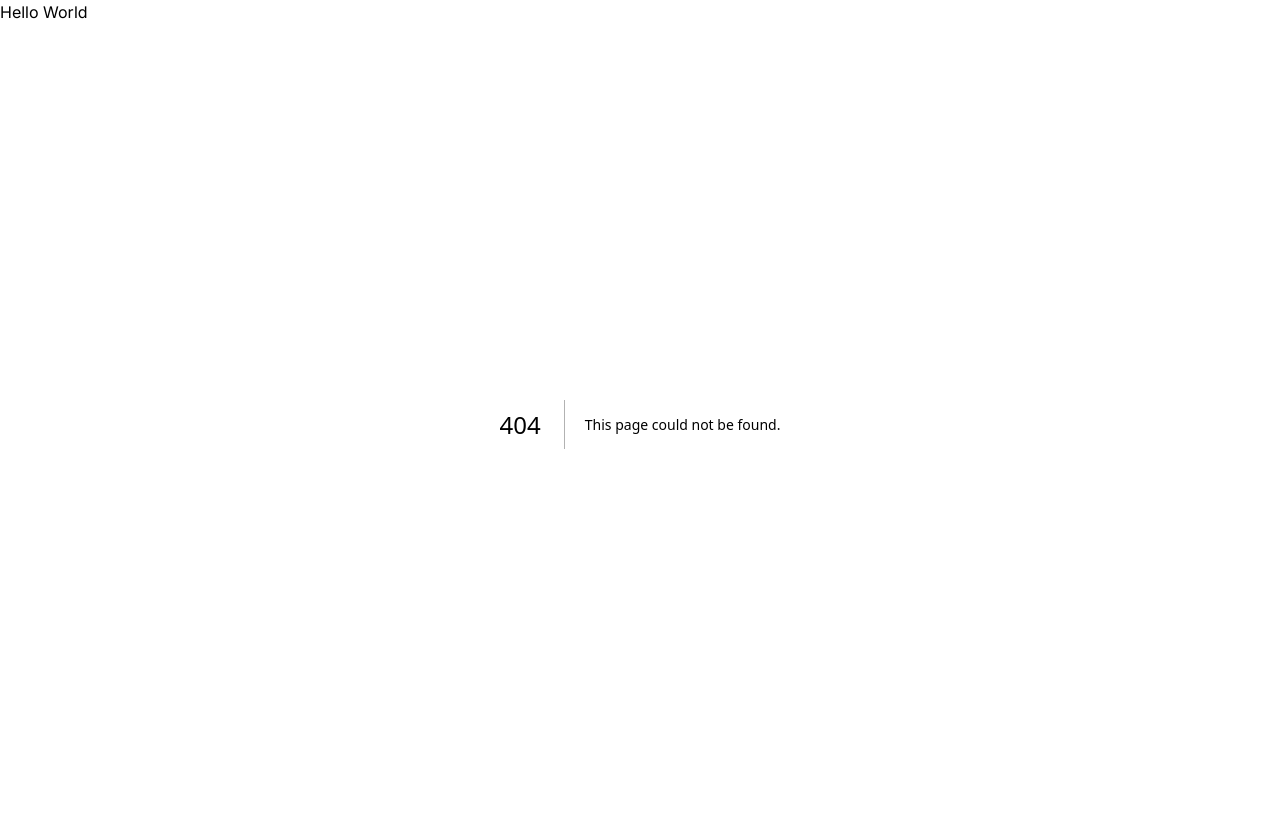
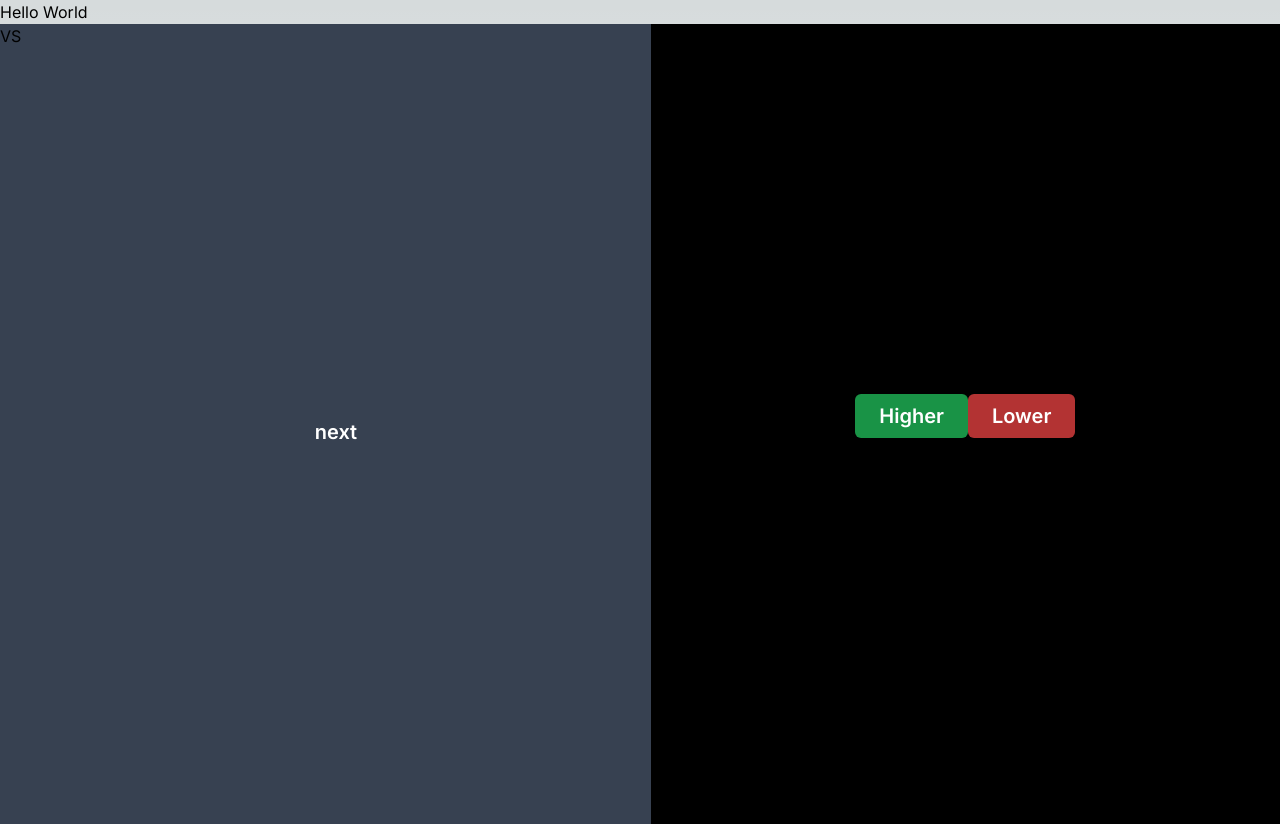
Before and after one commit to FastByte17/Ranked_Quiz_Game, a Next.js app in the folder frontend/: page /top_company in a window 1280 px wide. Before the commit this address had no page. Built offline with nearby package versions, Linux system fonts and the light colour scheme.

Commit message:
researched tailwindCSS, planned the UI more on main page, added a separete route and page for the game itself, designed the page, added styles, and planned the logic for it (work-in-progress).

```diff
--- a/frontend/app/page.tsx
+++ b/frontend/app/page.tsx
@@ -9,7 +9,7 @@ export default function Home({ score, setScore }) {
   const hasPlayed = score > 0;
   return (
     <div className="flex flex-col items-center gap-24 w-screen h-screen px-4 pt-[5%]">
-      <div>
+      <div className='text-center px-2 space-y-4'>
         <div id="label">
           {current.split('').map((letter, index) => (
             <span
@@ -23,12 +23,16 @@ export default function Home({ score, setScore }) {
         </div>
         <h1 className='text-xl font-Catamaran'>Guess the highest market value!</h1>
       </div>
-      <button type="button">
+      <button type="button" className='capitalize py-2.5 px-5 mr-2 mb-2 text-2xl font-bold
+       tracking-wide text-white focus:outline-none bg-transparent rounded-lg border border-gray-200
+        hover:bg-blue-500 focus:z-10 focus:ring-1 focus:ring-gray-200'>
         <Link href={''} onClick={() => setScore(0)}>
           {hasPlayed ? 'PLAY AGAIN' : 'PLAY'}
         </Link>
       </button>
-      {hasPlayed && (<div>Total Points: {score}</div>)}
+      <div>
+        {hasPlayed && (<div>Total Points: {score}</div>)}
+      </div>
     </div>
   )
 }
--- /dev/null
+++ b/frontend/app/top_company/page.tsx
@@ -0,0 +1,44 @@
+import React from 'react'
+
+type Props = {}
+
+export default function page({ }: Props) {
+
+
+    return (
+        <div className='h-screen flex overflow-hidden bg-gray-700'>
+            <div className='indicator'>
+                VS
+            </div>
+            <div id="left-side"
+                className='bg-gray-700 h-full flex flex-col justify-center items-center basis-1/2 gap-2'>
+                <img /* company-logo */ />
+                <h2>
+                    {/* RANK */}
+                </h2>
+                <button className='rounded-md py-2 px-6 text-white text-xl font-semibold'>
+                    next</button>
+            </div>
+            <div id="right-side"
+                className='bg-black h-full flex flex-col justify-center items-center basis-1/2 gap-2'>
+                <h2>
+                    {/* rank */}
+                </h2>
+                <div>
+                    {/* organization name */}
+                </div>
+                <div>
+                    <button className='bg-green-500/75 rounded-md py-2 px-6 text-white text-xl font-semibold'>
+                        Higher
+                    </button>
+                    <button className='bg-red-500/75 rounded-md py-2 px-6 text-white text-xl font-semibold'>
+                        Lower
+                    </button>
+                </div>
+                <div>
+                    Score:
+                </div>
+            </div>
+        </div>
+    )
+}
```
